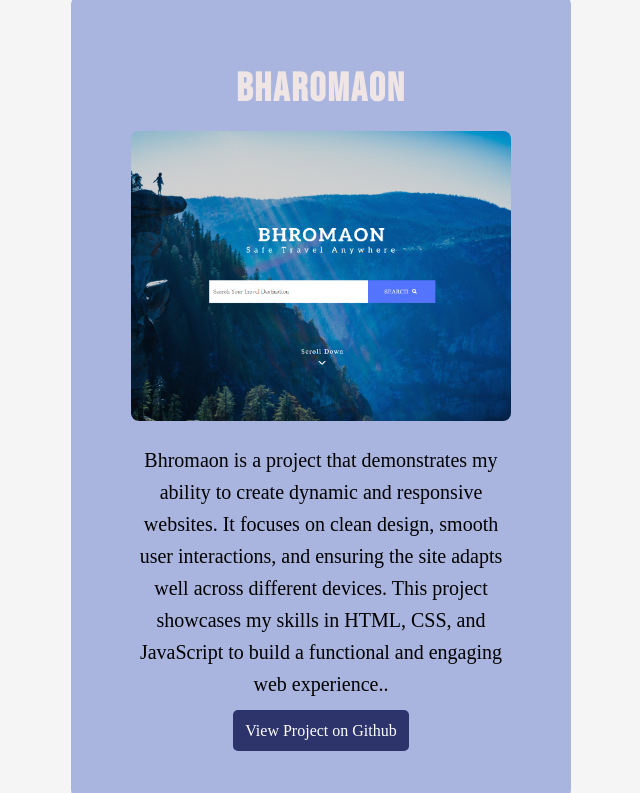
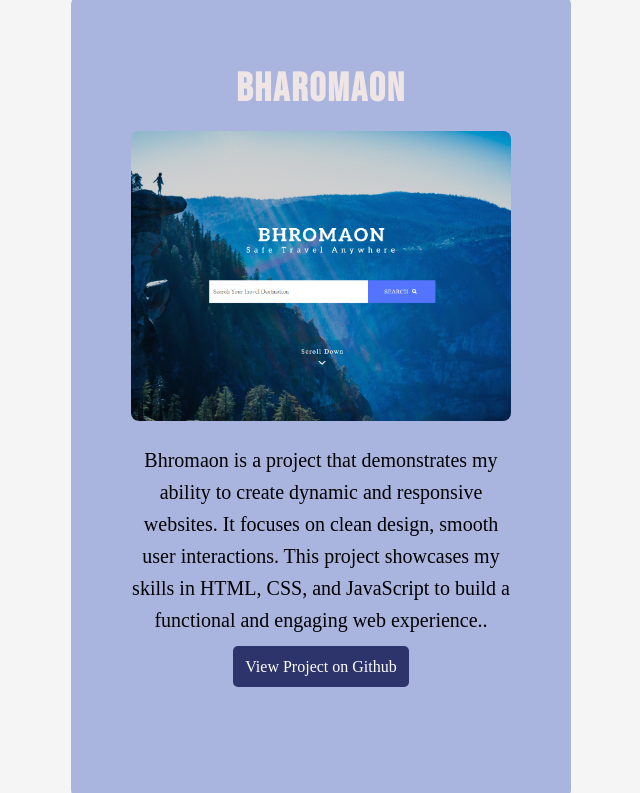
Before and after one commit to neslihannsrm/my-portfolio, a plain HTML site: page index.html in a window 1280 px wide. Shown: the part 3505-4298 px from the top of the page, without its empty margins (319-959 px from the left). Drawn offline with Linux system fonts and the light colour scheme; a web font is replaced by a local one.

Commit message:
sccs changes

```diff
--- a/index.html
+++ b/index.html
@@ -57,7 +57,7 @@
             <div class="project-card">
                 <h4>Bharomaon</h4>
                 <img src="images/project3.png" alt="Bharomaon Website" class="project-image" />
-                <p>Bhromaon is a project that demonstrates my ability to create dynamic and responsive websites. It focuses on clean design, smooth user interactions, and ensuring the site adapts well across different devices. This project showcases my skills in HTML, CSS, and JavaScript to build a functional and engaging web experience..</p>
+                <p>Bhromaon is a project that demonstrates my ability to create dynamic and responsive websites. It focuses on clean design, smooth user interactions. This project showcases my skills in HTML, CSS, and JavaScript to build a functional and engaging web experience..</p>
                 <a href="https://github.com/neslihannsrm/assigment-14-bhromaon" >View Project on Github</a>
             </div>
         </div>
--- a/styles/style.scss
+++ b/styles/style.scss
@@ -96,6 +96,7 @@ header {
 
 // Work Section (for Projects)
 #work {
+  background-color: #f5f5f5;
   h3 {
       font-family: "Bebas Neue", sans-serif;
       font-size: 60px;
@@ -170,6 +171,7 @@ header {
 
 // Contact Section
 #contact {
+  background-color: #f5f5f5;
   padding: 50px 20px;
 
   h2 {
```
Also changed, not shown: styles/style.css, 1 other file.
